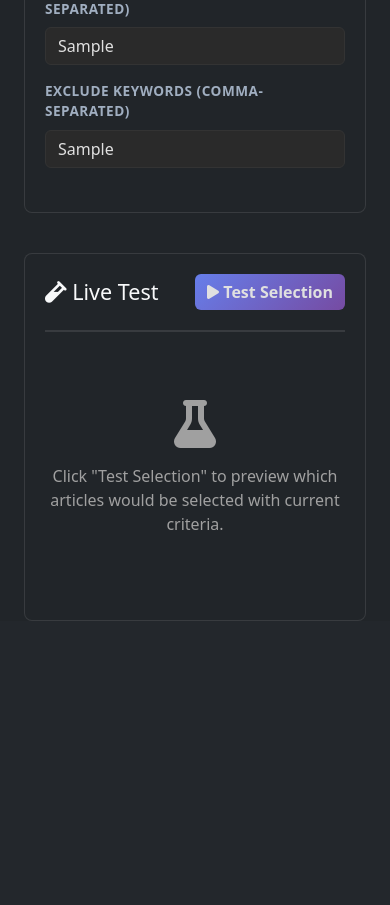
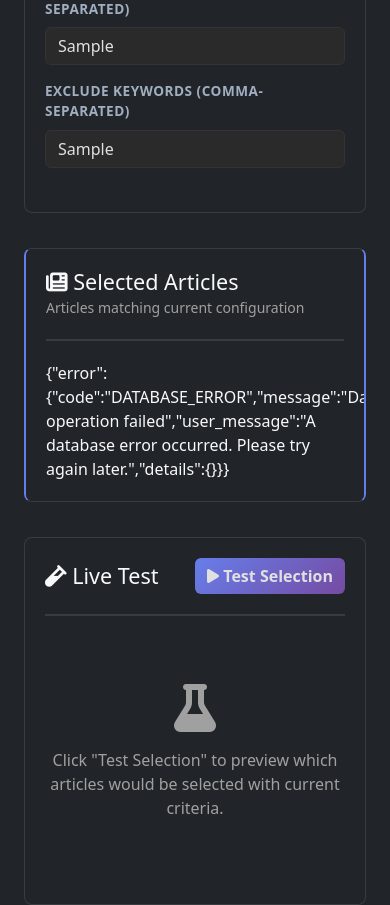
Before and after one commit to Vishwaflr/news-mcp, a FastAPI app: template templates/admin/special_report_edit.html in a window 390 px wide. Shown: the part 1556-2461 px from the top of the page. Before the commit the page ends 2177 px from the top, so only its background shows below. Run offline with FastAPI, Linux system fonts and the light colour scheme; the template is opened without the code that fills it: most values are stand-ins (such as "Sample title", 1, 10 or a date in 2020); some libraries are stand-ins or nearby versions.

Commit message:
Implement three-panel layout (Config | Articles | Test)
Added middle panel showing selected articles in real-time based on current configuration.

Changes:
- templates/admin/special_report_edit.html:
  * Changed grid from 2 columns to 3 (400px | 1fr | 400px)
  * Added articles-panel between config and test panels
  * Added auto-update on form change (debounced 500ms)
  * Responsive: 3-col → 2-col → 1-col on smaller screens

- app/web/views/special_report_views.py:
  * New endpoint: POST /htmx/special_reports/{id}/articles
  * Compact article list view (badge scores + title only)
  * Reuses same query logic as test endpoint
  * Shows article count + compact cards

Features:
- Real-time article preview as filters change
- Compact display: impact/sentiment badges + date + title
- Auto-loads on page load
- Updates 500ms after any config change

Status: ✅ Three-panel layout complete

🤖 Generated with [Claude Code](https://claude.com/claude-code)

Co-Authored-By: Claude <noreply@anthropic.com>

```diff
--- a/app/web/views/special_report_views.py
+++ b/app/web/views/special_report_views.py
@@ -516,6 +516,116 @@ async def htmx_delete_special_report(
     return await htmx_special_reports_list(session)
 
 
+@router.post("/htmx/special_reports/{special_report_id}/articles", response_class=HTMLResponse)
+async def htmx_articles_list(
+    request: Request,
+    special_report_id: int,
+    session: Session = Depends(get_session)
+):
+    """HTMX: Show article list matching current criteria (compact view for middle panel)."""
+    from sqlmodel import text
+    from datetime import datetime, timedelta
+
+    # Parse form data
+    form_data = await request.form()
+    feed_ids = [int(fid) for fid in form_data.getlist('feed_ids') if fid]
+    timeframe_hours = int(form_data.get('timeframe_hours', 24))
+    max_articles = int(form_data.get('max_articles', 20))
+    min_impact = float(form_data.get('min_impact_score', 0.0))
+    min_sentiment = float(form_data.get('min_sentiment_score', -1.0)) if form_data.get('min_sentiment_score') else None
+
+    keywords = [k.strip() for k in form_data.get('keywords', '').split(',') if k.strip()]
+    exclude_keywords = [k.strip() for k in form_data.get('exclude_keywords', '').split(',') if k.strip()]
+
+    cutoff = datetime.now() - timedelta(hours=timeframe_hours)
+
+    # Build WHERE clauses
+    where_clauses = []
+    params = {'cutoff': cutoff}
+
+    if feed_ids:
+        placeholders = ','.join([f':feed_{i}' for i in range(len(feed_ids))])
+        where_clauses.append(f"i.feed_id IN ({placeholders})")
+        for idx, fid in enumerate(feed_ids):
+            params[f'feed_{idx}'] = fid
+
+    where_clauses.append("i.published >= :cutoff")
+
+    if min_impact > 0:
+        where_clauses.append("COALESCE((a.impact_json->>'overall')::numeric, 0) >= :min_impact")
+        params['min_impact'] = min_impact
+
+    if min_sentiment is not None:
+        where_clauses.append("COALESCE((a.sentiment_json->'overall'->>'score')::numeric, 0) >= :min_sentiment")
+        params['min_sentiment'] = min_sentiment
+
+    if keywords:
+        kw_clauses = []
+        for idx, kw in enumerate(keywords):
+            kw_clauses.append(f"(i.title ILIKE :kw_{idx} OR i.description ILIKE :kw_{idx})")
+            params[f'kw_{idx}'] = f'%{kw}%'
+        where_clauses.append(f"({' OR '.join(kw_clauses)})")
+
+    for idx, kw in enumerate(exclude_keywords):
+        where_clauses.append(f"NOT (i.title ILIKE :ex_kw_{idx} OR i.description ILIKE :ex_kw_{idx})")
+        params[f'ex_kw_{idx}'] = f'%{kw}%'
+
+    where_sql = " AND ".join(where_clauses) if where_clauses else "1=1"
+
+    sql = f"""
+        SELECT
+            i.id,
+            i.title,
+            i.link,
+            i.published,
+            COALESCE((a.impact_json->>'overall')::numeric, 0) as impact_score,
+            COALESCE((a.sentiment_json->'overall'->>'score')::numeric, 0) as sentiment_score
+        FROM items i
+        LEFT JOIN item_analysis a ON i.id = a.item_id
+        WHERE {where_sql}
+        ORDER BY impact_score DESC, i.published DESC
+        LIMIT :limit
+    """
+    params['limit'] = max_articles
+
+    # Execute
+    with session.connection() as conn:
+        result = conn.execute(text(sql), params)
+        articles = result.fetchall()
+
+    # Build compact HTML for middle panel
+    if not articles:
+        return '''
+            <div class="text-center text-muted py-4">
+                <i class="fas fa-inbox fa-2x mb-2 opacity-25"></i>
+                <p>No articles match current filters</p>
+            </div>
+        '''
+
+    html_parts = [f'<div class="text-muted mb-2"><small>{len(articles)} articles selected</small></div>']
+
+    for row in articles:
+        pub_date = row.published.strftime('%m/%d %H:%M') if row.published else 'N/A'
+        impact_score = float(row.impact_score or 0)
+        sentiment_score = float(row.sentiment_score or 0)
+
+        impact_color = 'success' if impact_score >= 0.7 else ('warning' if impact_score >= 0.4 else 'secondary')
+        sentiment_color = 'success' if sentiment_score > 0.3 else ('danger' if sentiment_score < -0.3 else 'secondary')
+
+        html_parts.append(f'''
+            <div class="article-card mb-2 p-2">
+                <div class="d-flex gap-2 mb-1">
+                    <span class="badge bg-{impact_color}" style="font-size:0.7em">{impact_score:.1f}</span>
+                    <span class="badge bg-{sentiment_color}" style="font-size:0.7em">{sentiment_score:.1f}</span>
+                    <small class="text-muted">{pub_date}</small>
+                </div>
+                <div class="text-light" style="font-size:0.85em; line-height:1.3">{row.title}</div>
+            </div>
+        ''')
+
+    return ''.join(html_parts)
+
+
 @router.post("/htmx/special_reports/{special_report_id}/test", response_class=HTMLResponse)
 async def htmx_test_selection(
     request: Request,
--- a/templates/admin/special_report_edit.html
+++ b/templates/admin/special_report_edit.html
@@ -6,18 +6,23 @@
 <style>
     .split-view {
         display: grid;
-        grid-template-columns: 1fr 1fr;
-        gap: 20px;
+        grid-template-columns: 400px 1fr 400px;
+        gap: 15px;
         height: calc(100vh - 120px);
         overflow: hidden;
     }
 
-    .config-panel, .preview-panel {
+    .config-panel, .articles-panel, .preview-panel {
         background: var(--bs-dark);
         border-radius: 8px;
         padding: 20px;
         overflow-y: auto;
         border: 1px solid rgba(255, 255, 255, 0.1);
+    }
+
+    .articles-panel {
+        border-left: 2px solid #667eea;
+        border-right: 2px solid #667eea;
     }
 
     .sticky-header {
@@ -120,13 +125,23 @@
         display: inline-block;
     }
 
-    @media (max-width: 1200px) {
+    @media (max-width: 1400px) {
         .split-view {
-            grid-template-columns: 1fr;
+            grid-template-columns: 1fr 1fr;
             height: auto;
         }
 
-        .preview-panel {
+        .config-panel {
+            grid-column: 1 / -1;
+        }
+    }
+
+    @media (max-width: 900px) {
+        .split-view {
+            grid-template-columns: 1fr;
+        }
+
+        .articles-panel, .preview-panel {
             margin-top: 20px;
         }
     }
@@ -310,6 +325,25 @@
             </form>
         </div>
 
+        <!-- Middle Panel: Selected Articles -->
+        <div class="articles-panel">
+            <div class="sticky-header">
+                <h4 class="text-light mb-0">
+                    <i class="fas fa-newspaper"></i> Selected Articles
+                </h4>
+                <small class="text-muted">Articles matching current configuration</small>
+            </div>
+
+            <div id="article-list" hx-get="/htmx/special_reports/{{ special_report.id }}/articles"
+                 hx-trigger="load, configChange from:body"
+                 hx-swap="innerHTML">
+                <div class="text-center text-muted py-5">
+                    <i class="fas fa-newspaper fa-3x mb-3 opacity-25"></i>
+                    <p>Configure filters to see articles</p>
+                </div>
+            </div>
+        </div>
+
         <!-- Right Panel: Live Preview/Test -->
         <div class="preview-panel">
             <div class="sticky-header">
@@ -335,6 +369,30 @@
 </div>
 
 <script>
+    // Update articles list when config changes
+    function updateArticlesList() {
+        const formData = new FormData(document.getElementById('edit-form'));
+
+        fetch('/htmx/special_reports/{{ special_report.id }}/articles', {
+            method: 'POST',
+            body: formData
+        })
+        .then(response => response.text())
+        .then(html => {
+            document.getElementById('article-list').innerHTML = html;
+        });
+    }
+
+    // Trigger update on form changes (debounced)
+    let updateTimer;
+    document.getElementById('edit-form').addEventListener('change', function() {
+        clearTimeout(updateTimer);
+        updateTimer = setTimeout(updateArticlesList, 500);
+    });
+
+    // Load articles on page load
+    window.addEventListener('DOMContentLoaded', updateArticlesList);
+
     function runTest() {
         const btn = document.querySelector('.btn-test');
         btn.classList.add('loading');
```
